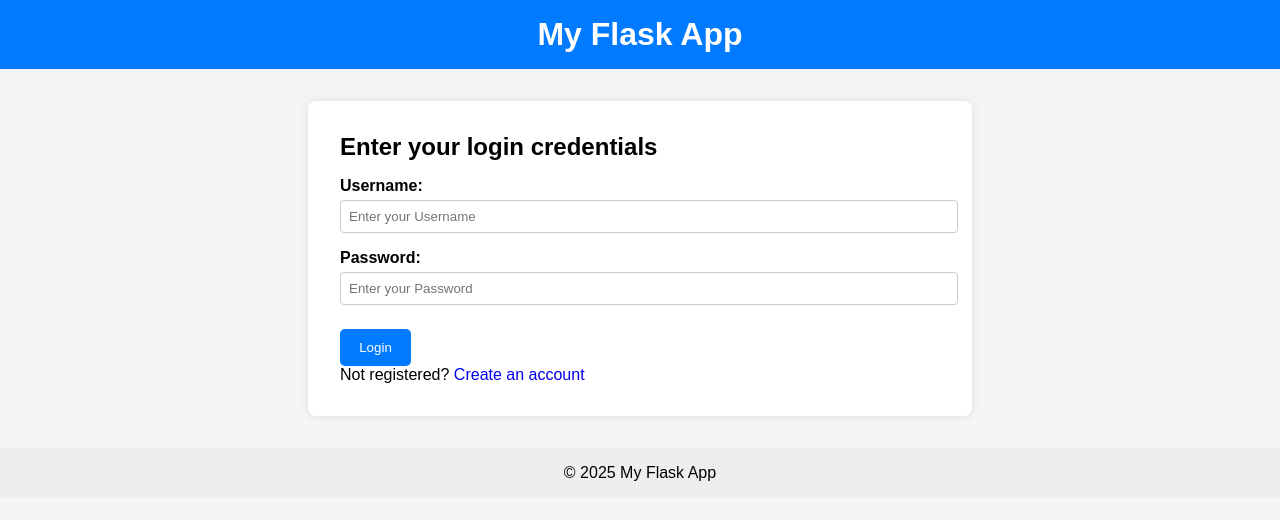
After one commit to tibatuba/FreeFits, a Flask app: page /login in a window 1280 px wide. The commit adds this page. Shown: the top 520 px of the page. Run offline with Flask 3, Linux system fonts and the light colour scheme; parts of the project's set-up code (start-up, migrations or seed data) failed here and were passed over.

Commit message:
alter routes.py
edit and update home and login pages as well as routes.py

```diff
--- a/app/routes.py
+++ b/app/routes.py
@@ -1,7 +1,34 @@
-from flask import Blueprint, render_template
+from flask import Blueprint, render_template, request, redirect, url_for, session
 
 main = Blueprint("main", __name__)
 
+# Home route
 @main.route("/")
 def home():
-    return render_template("index.html")
+    username = session.get("username")  # None if not logged in
+    return render_template("home.html", username=username)
+
+# Login route
+@main.route("/login", methods=["GET", "POST"])
+def login():
+    if request.method == "POST":
+        username = request.form.get("username")
+        password = request.form.get("password")
+
+        # For demo: accept any username/password (you can add real validation later)
+        if username and password:
+            session["username"] = username  # Save username in session
+            return redirect(url_for("main.home"))
+
+    return render_template("login.html")
+
+# Logout route
+@main.route("/logout")
+def logout():
+    session.pop("username", None)  # Remove username from session
+    return redirect(url_for("main.home"))
+
+# Register route placeholder
+@main.route("/register")
+def register():
+    return "Registration page coming soon."
--- a/app/static/css/style.css
+++ b/app/static/css/style.css
@@ -1,3 +1,62 @@
+
+body, h1, h2, p {
+    margin: 0;
+    padding: 0;
+}
+
+
 body {
     font-family: Arial, sans-serif;
+    background-color: #f5f5f5;
 }
+
+header {
+    background-color: #007bff;
+    color: white;
+    padding: 1rem;
+    text-align: center;
+}
+
+main {
+    padding: 2rem;
+    max-width: 600px;
+    margin: 2rem auto;
+    background-color: white;
+    box-shadow: 0 0 10px rgba(0,0,0,0.1);
+    border-radius: 8px;
+}
+
+label {
+    display: block;
+    margin-top: 1rem;
+    font-weight: bold;
+}
+
+input {
+    width: 100%;
+    padding: 0.5rem;
+    margin-top: 0.3rem;
+    border: 1px solid #ccc;
+    border-radius: 4px;
+}
+
+button {
+    margin-top: 1.5rem;
+    background-color: #007bff;
+    color: white;
+    border: none;
+    padding: 0.7rem 1.2rem;
+    border-radius: 5px;
+    cursor: pointer;
+}
+
+button:hover {
+    background-color: #0056b3;
+}
+
+footer {
+    text-align: center;
+    padding: 1rem;
+    background-color: #eee;
+    margin-top: 2rem;
+}
--- /dev/null
+++ b/app/templates/login.html
@@ -0,0 +1,37 @@
+<!DOCTYPE html>
+<html lang="en">
+<head>
+    <meta charset="UTF-8">
+    <meta name="viewport" content="width=device-width, initial-scale=1.0">
+    <title>Login - My Flask App</title>
+    <link rel="stylesheet" href="{{ url_for('static', filename='css/style.css') }}">
+</head>
+<body>
+    <header>
+        <h1>My Flask App</h1>
+    </header>
+
+    <main>
+        <h2>Enter your login credentials</h2>
+        <form action="{{ url_for('main.login') }}" method="post">
+            <label for="username">Username:</label>
+            <input type="text" id="username" name="username" placeholder="Enter your Username" required>
+
+            <label for="password">Password:</label>
+            <input type="password" id="password" name="password" placeholder="Enter your Password" required>
+
+            <div class="wrap">
+                <button type="submit">Login</button>
+            </div>
+        </form>
+
+        <p>Not registered?
+            <a href="{{ url_for('main.register') }}" style="text-decoration: none;">Create an account</a>
+        </p>
+    </main>
+
+    <footer>
+        &copy; 2025 My Flask App
+    </footer>
+</body>
+</html>
```
Also changed, not shown: app/__init__.py (+5 -7 lines), app/templates/base.html (deleted, +0 -50 lines), app/templates/home.html (added, +30 -0 lines), app/templates/index.html (deleted, +0 -9 lines).
